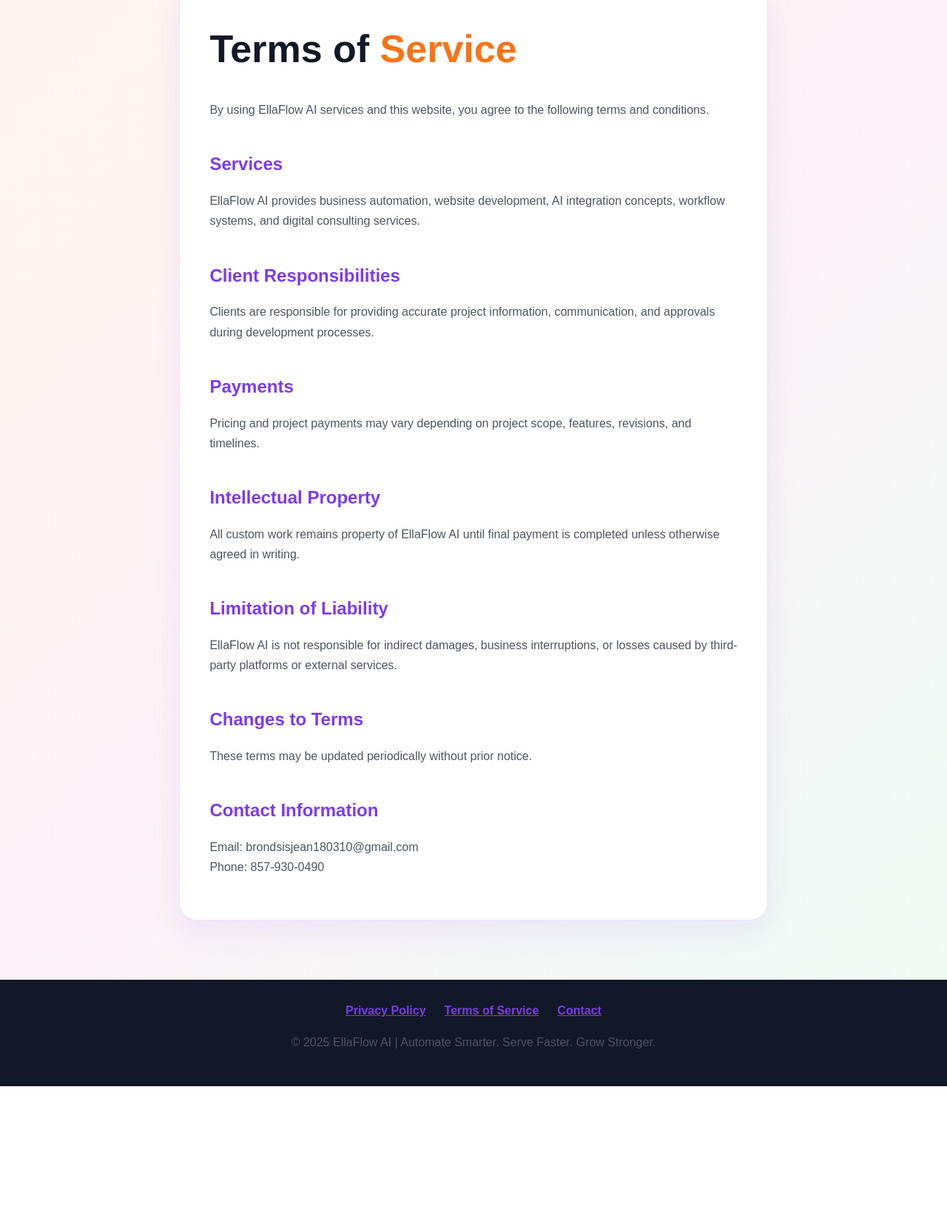
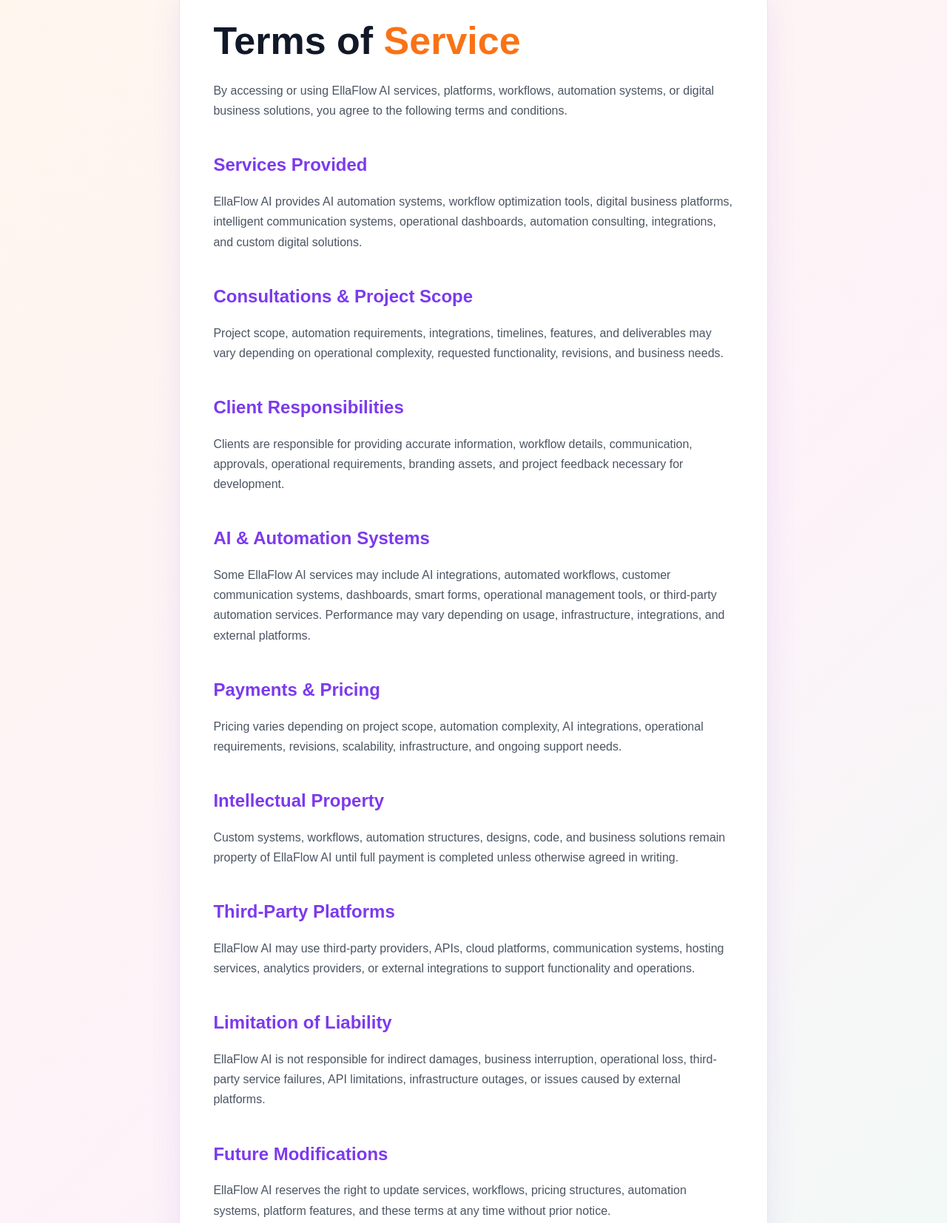
Before and after one commit to ellej180310-glitch/ellaflow-ai, a website: page terms.html in a window 1280 px wide. Shown: the part 185-1839 px from the top of the page at 74% size. Before the commit the page ends 1654 px from the top, so only its background shows below. Drawn offline with Linux system fonts and the light colour scheme.

Commit message:
Finalize EllaFlow AI business positioning

```diff
--- a/terms.html
+++ b/terms.html
@@ -26,6 +26,10 @@
 align-items:center;
 background:rgba(255,247,237,0.95);
 border-bottom:1px solid rgba(124,58,237,0.18);
+position:sticky;
+top:0;
+z-index:1000;
+backdrop-filter:blur(10px);
 }
 
 .logo{
@@ -48,7 +52,7 @@
 
 .card{
 background:white;
-padding:40px;
+padding:45px;
 border-radius:24px;
 box-shadow:0 15px 40px rgba(124,58,237,0.10);
 border:1px solid rgba(124,58,237,0.15);
@@ -58,6 +62,7 @@
 font-size:52px;
 margin-bottom:25px;
 color:#111827;
+line-height:1.1;
 }
 
 h1 span{
@@ -77,9 +82,32 @@
 
 footer{
 text-align:center;
-padding:28px;
+padding:32px 8%;
 background:#111827;
 color:#d1d5db;
+}
+
+footer a{
+color:#7c3aed;
+font-weight:bold;
+text-decoration:none;
+}
+
+@media (max-width:700px){
+
+h1{
+font-size:38px;
+}
+
+.card{
+padding:30px;
+}
+
+header{
+flex-direction:column;
+gap:12px;
+}
+
 }
 </style>
 </head>
@@ -92,62 +120,91 @@
 </header>
 
 <div class="container">
+
 <div class="card">
 
 <h1>Terms of <span>Service</span></h1>
 
 <p>
-By using EllaFlow AI services and this website, you agree to the following terms and conditions.
+By accessing or using EllaFlow AI services, platforms, workflows, automation systems, or digital business solutions, you agree to the following terms and conditions.
 </p>
 
-<h2>Services</h2>
+<h2>Services Provided</h2>
 
 <p>
-EllaFlow AI provides business automation, website development, AI integration concepts, workflow systems, and digital consulting services.
+EllaFlow AI provides AI automation systems, workflow optimization tools, digital business platforms, intelligent communication systems, operational dashboards, automation consulting, integrations, and custom digital solutions.
+</p>
+
+<h2>Consultations & Project Scope</h2>
+
+<p>
+Project scope, automation requirements, integrations, timelines, features, and deliverables may vary depending on operational complexity, requested functionality, revisions, and business needs.
 </p>
 
 <h2>Client Responsibilities</h2>
 
 <p>
-Clients are responsible for providing accurate project information, communication, and approvals during development processes.
+Clients are responsible for providing accurate information, workflow details, communication, approvals, operational requirements, branding assets, and project feedback necessary for development.
 </p>
 
-<h2>Payments</h2>
+<h2>AI & Automation Systems</h2>
 
 <p>
-Pricing and project payments may vary depending on project scope, features, revisions, and timelines.
+Some EllaFlow AI services may include AI integrations, automated workflows, customer communication systems, dashboards, smart forms, operational management tools, or third-party automation services. Performance may vary depending on usage, infrastructure, integrations, and external platforms.
+</p>
+
+<h2>Payments & Pricing</h2>
+
+<p>
+Pricing varies depending on project scope, automation complexity, AI integrations, operational requirements, revisions, scalability, infrastructure, and ongoing support needs.
 </p>
 
 <h2>Intellectual Property</h2>
 
 <p>
-All custom work remains property of EllaFlow AI until final payment is completed unless otherwise agreed in writing.
+Custom systems, workflows, automation structures, designs, code, and business solutions remain property of EllaFlow AI until full payment is completed unless otherwise agreed in writing.
+</p>
+
+<h2>Third-Party Platforms</h2>
+
+<p>
+EllaFlow AI may use third-party providers, APIs, cloud platforms, communication systems, hosting services, analytics providers, or external integrations to support functionality and operations.
 </p>
 
 <h2>Limitation of Liability</h2>
 
 <p>
-EllaFlow AI is not responsible for indirect damages, business interruptions, or losses caused by third-party platforms or external services.
+EllaFlow AI is not responsible for indirect damages, business interruption, operational loss, third-party service failures, API limitations, infrastructure outages, or issues caused by external platforms.
 </p>
 
-<h2>Changes to Terms</h2>
+<h2>Future Modifications</h2>
 
 <p>
-These terms may be updated periodically without prior notice.
+EllaFlow AI reserves the right to update services, workflows, pricing structures, automation systems, platform features, and these terms at any time without prior notice.
 </p>
 
 <h2>Contact Information</h2>
 
 <p>
+For questions regarding these Terms of Service, contact:
+<br><br>
+
+EllaFlow AI
+<br>
+Boston, Massachusetts, USA
+<br><br>
+
 Email: brondsisjean180310@gmail.com
 <br>
 Phone: 857-930-0490
 </p>
 
 </div>
+
 </div>
 
 <footer>
+
 <div style="
 display:flex;
 justify-content:center;
@@ -155,22 +212,32 @@
 flex-wrap:wrap;
 margin-bottom:15px;
 ">
-    <a href="privacy.html" style="color:#7c3aed; font-weight:bold;">
+
+<a href="privacy.html">
 Privacy Policy
 </a>
 
-    <a href="terms.html" style="color:#7c3aed; font-weight:bold;">
+<a href="terms.html">
 Terms of Service
 </a>
 
-    <a href="contact.html" style="color:#7c3aed; font-weight:bold;">
+<a href="contact.html">
 Contact
 </a>
+
 </div>
+
+<p style="margin-top:15px; color:#9ca3af;">
+AI automation systems, intelligent workflows, operational tools,
+and scalable business solutions designed for modern organizations.
+</p>
+
+<br>
 
 <p>
 © 2025 EllaFlow AI | Automate Smarter. Serve Faster. Grow Stronger.
 </p>
+
 </footer>
 
 </body>
```
Lines whose indentation alone changed are shown as unchanged.
